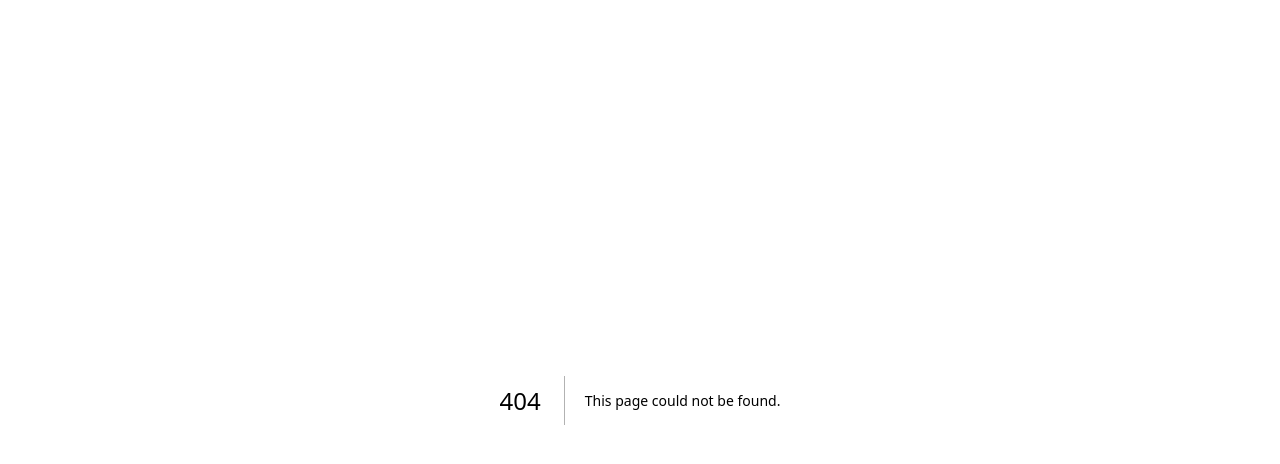
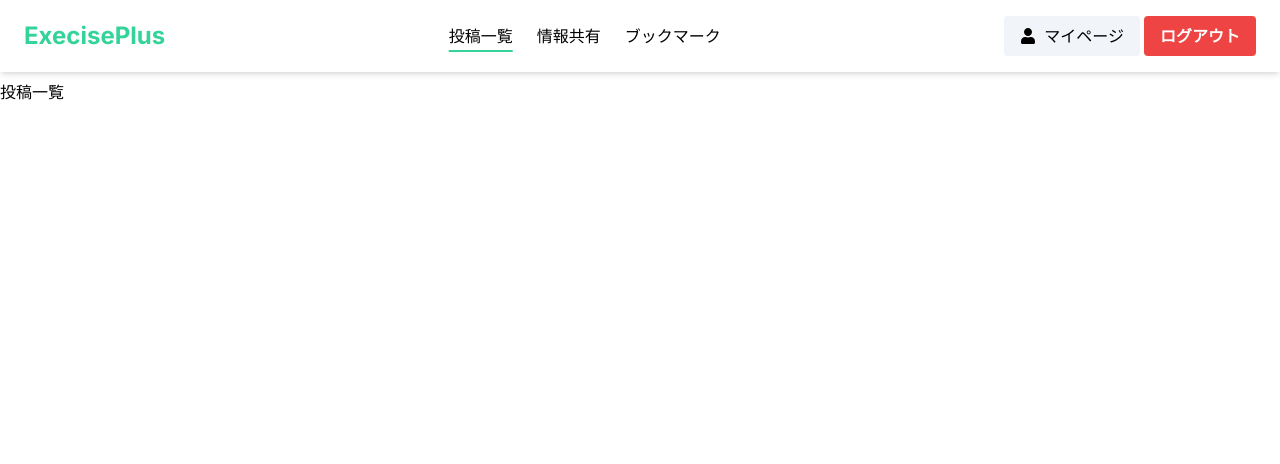
Before and after one commit to kappy0713/sports_frontend, a Next.js app: page /list in a window 1280 px wide. Before the commit this address had no page. Shown: the top 464 px of the page. Built offline with nearby package versions, Linux system fonts and the light colour scheme.

Commit message:
update：header, router

```diff
--- a/package.json
+++ b/package.json
@@ -18,7 +18,8 @@
     "react": "^18",
     "react-dom": "^18",
     "react-hot-toast": "^2.4.1",
-    "react-icons": "^5.2.1"
+    "react-icons": "^5.2.1",
+    "react-router-dom": "^6.23.1"
   },
   "devDependencies": {
     "@types/js-cookie": "^3.0.6",
--- a/src/app/Header.tsx
+++ b/src/app/Header.tsx
@@ -1,31 +1,36 @@
+"use client";
+
 import LogOutButton from "@/components/auth/LogOutButton";
 import React from "react";
+import { usePathname } from "next/navigation";
 import { FaUser } from "react-icons/fa";
 
 const Header = () => {
+  const path = usePathname();
+
   return (
     <header className="bg-white shadow-md fixed top-0 w-full z-99">
       <div className="container mx-auto flex justify-between items-center py-4 px-6">
         <div className="text-2xl font-bold">
           <a href="/" className="flex items-center">
-            <span className="text-accent">ExecisePlus</span>
+            <span className="text-accent text-emerald-400">ExecisePlus</span>
           </a>
         </div>
         <nav className="flex space-x-6">
-          <a href="/" className="black hover:text-accent">
+          <a href="/list" className={`text-black hover:text-emerald-400 text-accent capitalize ${path === "/list" ? "underline decoration-emerald-400 decoration-2 underline-offset-8" : ""}`}>
             投稿一覧
           </a>
-          <a href="/" className="black hover:text-accent">
+          <a href="/share" className={`text-black hover:text-emerald-400 text-accent capitalize ${path === "/share" ? "underline decoration-emerald-400 decoration-2 underline-offset-8" : ""}`}>
             情報共有
           </a>
-          <a href="/" className="black hover:text-accent">
+          <a href="/bookmark" className={`text-black hover:text-emerald-400 text-accent capitalize ${path === "/bookmark" ? "underline decoration-emerald-400 decoration-2 underline-offset-8" : ""}`}>
             ブックマーク
           </a>
         </nav>
         <div className="flex space-x-1 hover:text-accent">
           <a
-            href="/my-page"
-            className="black hover:text-accent flex items-center bg-secondary black py-2 px-4 rounded"
+            href="/mypage"
+            className="text-black bg-slate-100 hover:bg-slate-200 hover:text-accent flex items-center bg-secondary black py-2 px-4 rounded"
           >
             <FaUser className="mr-2 " />
             マイページ
--- /dev/null
+++ b/src/app/bookmark/page.tsx
@@ -0,0 +1,12 @@
+"use client";
+
+import Header from "@/app/Header";
+
+export default function Page() {
+    return (
+      <div>
+        <Header />
+        <h1 className="mt-20">ブックマーク</h1>
+      </div>
+    );
+}
--- /dev/null
+++ b/src/app/list/page.tsx
@@ -0,0 +1,12 @@
+"use client";
+
+import Header from "@/app/Header";
+
+export default function Page() {
+    return (
+      <div>
+        <Header />
+        <h1 className="mt-20">投稿一覧</h1>
+      </div>
+    );
+}
--- /dev/null
+++ b/src/app/mypage/page.tsx
@@ -0,0 +1,12 @@
+"use client";
+
+import Header from "@/app/Header";
+
+export default function Page() {
+    return (
+      <div>
+        <Header />
+        <h1 className="mt-20">マイページ</h1>
+      </div>
+    );
+}
--- /dev/null
+++ b/src/app/share/page.tsx
@@ -0,0 +1,12 @@
+"use client";
+
+import Header from "@/app/Header";
+
+export default function Page() {
+    return (
+      <div>
+        <Header />
+        <h1 className="mt-20">情報共有</h1>
+      </div>
+    );
+}
```
Also changed, not shown: 1 other file (tests, documents, lock files or other folders).
